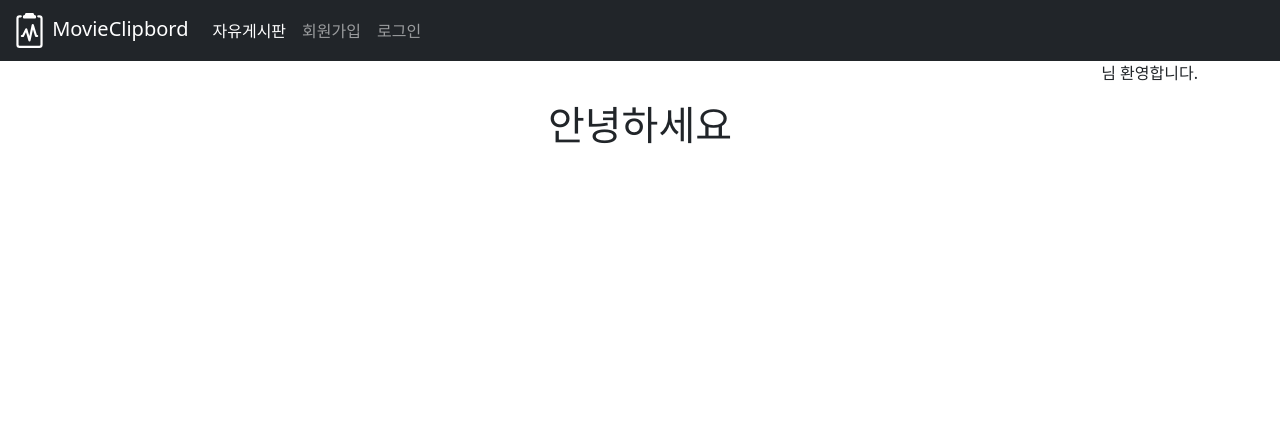
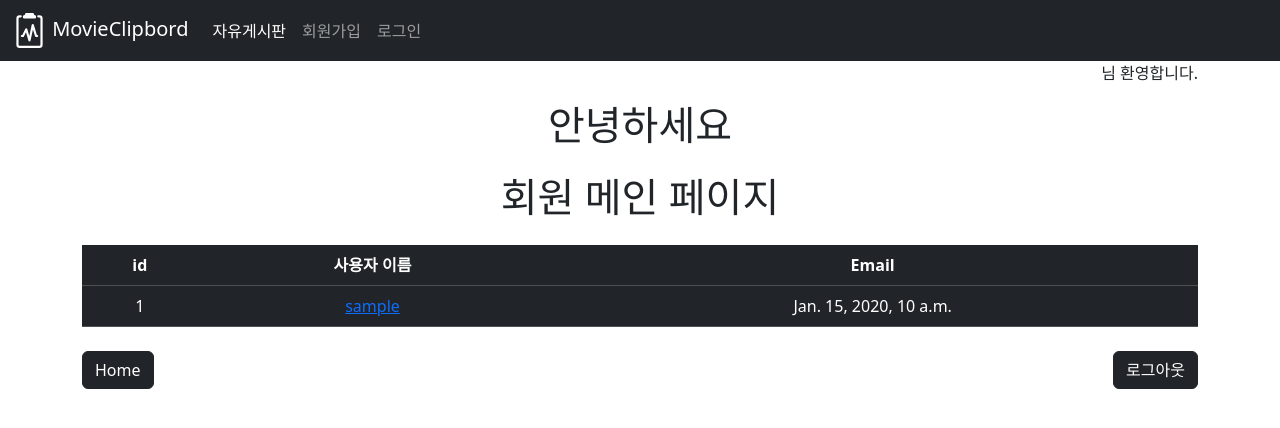
Before and after one commit to JOO-10000-Zi/pair_PJT_1014, a Django app: template accounts/templates/accounts/index.html in a window 1280 px wide. Shown: the top 428 px of the page. Run offline with Django 3.2, Linux system fonts and the light colour scheme; the template is opened without the code that fills it: values that come from a table or form of the project are taken from there, others are empty; tables that the repository leaves empty hold one stand-in row (values such as "Sample post"); some libraries are stand-ins or nearby versions.

Commit message:
회원 목록 조회

```diff
--- a/accounts/templates/accounts/index.html
+++ b/accounts/templates/accounts/index.html
@@ -2,5 +2,31 @@
 {% load django_bootstrap5 %}
 {% block content %}
   <h1 class='text-center'>안녕하세요</h1>
+  <h1 class='text-center my-4'>회원 메인 페이지</h1>
+  <div>
+    <table class="table table-dark  table-hover p-3 container text-center">
+      <thead>
+        <th>id</th>
+        <th>사용자 이름</th>
+        <th>Email</th>
 
-{% endblock content %}
+      </thead>
+
+      <tbody>
+        <tr>
+          {% for user in users %}
+            <td>{{ user.pk }}</td>
+            <td>
+              <a href="">{{ user.username }}</a>
+            </td>
+            <td>{{ user.date_joined }}</td>
+          </tr>
+        </tbody>
+      {% endfor %}
+    </table>
+    <div class='d-flex justify-content-between mt-4'>
+      <a class='btn btn-dark' type='button' href="{% url 'accounts:index' %}">Home</a>
+      <a class='btn btn-dark' type='button' href="">로그아웃</a>
+    </div>
+
+  {% endblock content %}
```
Also changed, not shown: accounts/urls.py (+4 -4 lines), accounts/views.py (+17 -13 lines).
